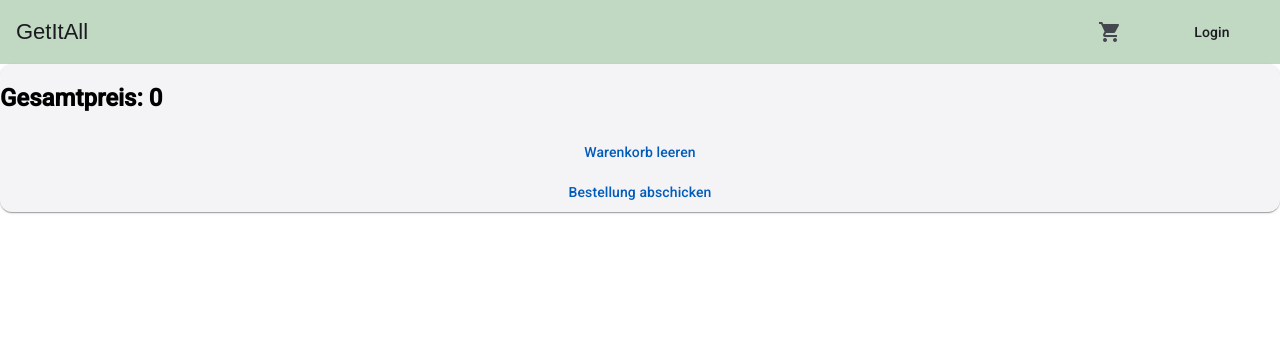
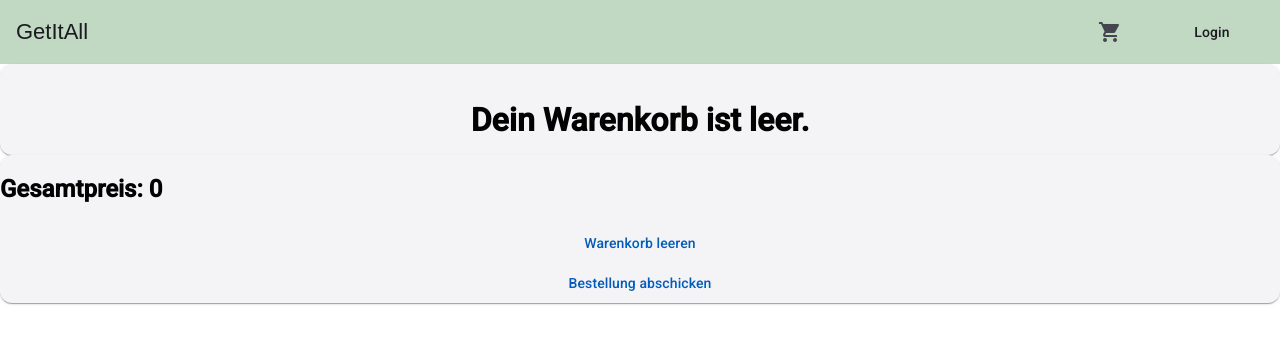
Before and after one commit to ThomasStr91/Webshop-angular, an Angular app in the folder webshop/: page /basket in a window 1280 px wide. Shown: the top 344 px of the page. Built offline with nearby package versions, Linux system fonts and the light colour scheme; data requests are answered from the project's data file.

Commit message:
upload webshop

```diff
--- a/webshop/db.json
+++ b/webshop/db.json
@@ -63,25 +63,13 @@
   ],
   "basket": [
     {
-      "id": "de0f",
-      "productId": "0",
-      "productPrice": 2.99,
-      "userId": "Thomas"
-    },
-    {
-      "id": "6e99",
-      "productId": "0",
-      "productPrice": 2.99,
-      "userId": "Thomas"
-    },
-    {
-      "id": "bc94",
+      "id": "271e",
       "productId": "1",
       "productPrice": 30.47,
       "userId": "Thomas"
     },
     {
-      "id": "5b4e",
+      "id": "eb7c",
       "productId": "2",
       "productPrice": 10000390.27,
       "userId": "Thomas"
--- a/webshop/src/app/components/basket/basket.component.html
+++ b/webshop/src/app/components/basket/basket.component.html
@@ -1,10 +1,18 @@
-<section class="basketview">
+<section *ngIf="basketItems.length > 0; else emptyBasket" class="basketview">
     <app-basket-list *ngFor="let item of basketItems" [childItem]="item"> </app-basket-list>
 </section>
 
 
-<mat-card>
+<mat-card class="checkout">
     <h2>Gesamtpreis: {{ getTotalPrice()}}</h2>
     <button mat-button (click)="deleteBasket()">Warenkorb leeren</button>
     <button mat-button (click)="sendOrder()">Bestellung abschicken</button>
 </mat-card>
+
+<ng-template #emptyBasket>
+    <mat-card class="empty-basket-card">
+        <mat-card-content class="empty-basket">
+            <h1>Dein Warenkorb ist leer.</h1>
+        </mat-card-content>
+    </mat-card>
+</ng-template>
--- a/webshop/src/app/components/basket/basket.component.scss
+++ b/webshop/src/app/components/basket/basket.component.scss
@@ -5,3 +5,13 @@
     align-items: center;
 
 }
+
+.empty-basket {
+    display: flex;
+    justify-content: center;
+}
+
+.checkout {
+    display: flex;
+    justify-content: center;
+}
--- a/webshop/src/app/components/layout/layout.component.html
+++ b/webshop/src/app/components/layout/layout.component.html
@@ -1,12 +1,18 @@
 <mat-toolbar>
-    <button class="title-button" routerLink="shopping-goods">GetItAll</button>
+    <button class="title-button" routerLink="shopping-goods">GetItAll </button>
+    <!-- <div class="greetin-container">
+    <span class="greeting">Willkommen, {{ user }}</span>
+  </div> -->
     <span class="example-spacer"></span>
+
     <button mat-icon-button class="example-icon" routerLink="basket">
       <mat-icon>shopping_cart</mat-icon>
     </button>
 <div>
+
   <button mat-button *ngIf="isLoggedIn();
   else loginButton" (click)="logout()">Logout</button>
+
   <ng-template #loginButton>
     <button mat-button class="example-icon" routerLink="/">Login</button>
   </ng-template>
--- a/webshop/src/app/components/layout/layout.component.scss
+++ b/webshop/src/app/components/layout/layout.component.scss
@@ -8,6 +8,7 @@
     align-items: center;
     overflow: hidden;  /* Verhindert das Herauslaufen */
     background-color: #C1D8C3;
+    position: relative
   }
 
   .example-spacer {
@@ -27,3 +28,13 @@
     cursor: pointer;
     padding: 0;
   }
+
+  .greeting {
+    margin-left: 300px;
+  }
+
+  .greeting-container {
+    position: absolute;
+    left: 50%;
+    transform: translateX(-50%);
+  }
--- a/webshop/src/app/components/layout/layout.component.ts
+++ b/webshop/src/app/components/layout/layout.component.ts
@@ -22,6 +22,7 @@ import { CommonModule } from '@angular/common';
 })
 export class LayoutComponent {
 
+  user = localStorage.getItem("currentUser")
   constructor(private router: Router){}
 
   isLoggedIn(): boolean {
```
